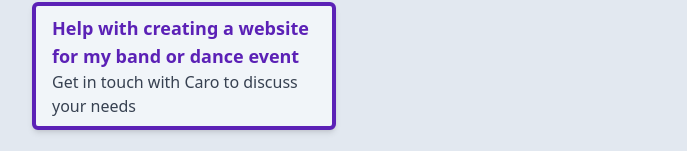
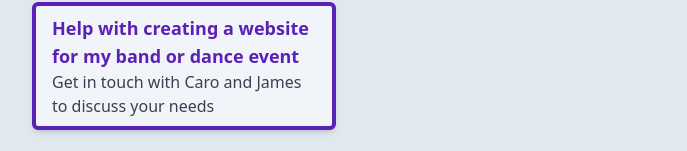
Before and after one commit to caro401/links, an Astro site: page / in a window 1280 px wide. Shown: the part 1118-1269 px from the top of the page, without its empty margins (296-983 px from the left). Built offline with nearby package versions, Linux system fonts and the light colour scheme; Astro itself is replaced by a stand-in of ours; a web font is replaced by a local one.

Commit message:
Link to new page

```diff
--- a/src/components/Links.svelte
+++ b/src/components/Links.svelte
@@ -73,7 +73,6 @@
       label: "Book my band to play for your dance",
       slug: "band",
     },
-
     {
       interest: "Dancing Contra in Cambridge",
       url: "https://contrabridge.org",
@@ -82,8 +81,8 @@
     },
     {
       interest: "Help with creating a website for my band or dance event",
-      url: "mailto:hi@caro.fyi",
-      label: "Get in touch with Caro to discuss your needs",
+      url: "https://flyingcat.dance/services",
+      label: "Get in touch with Caro and James to discuss your needs",
       slug: "mail",
     },
   ];
```
